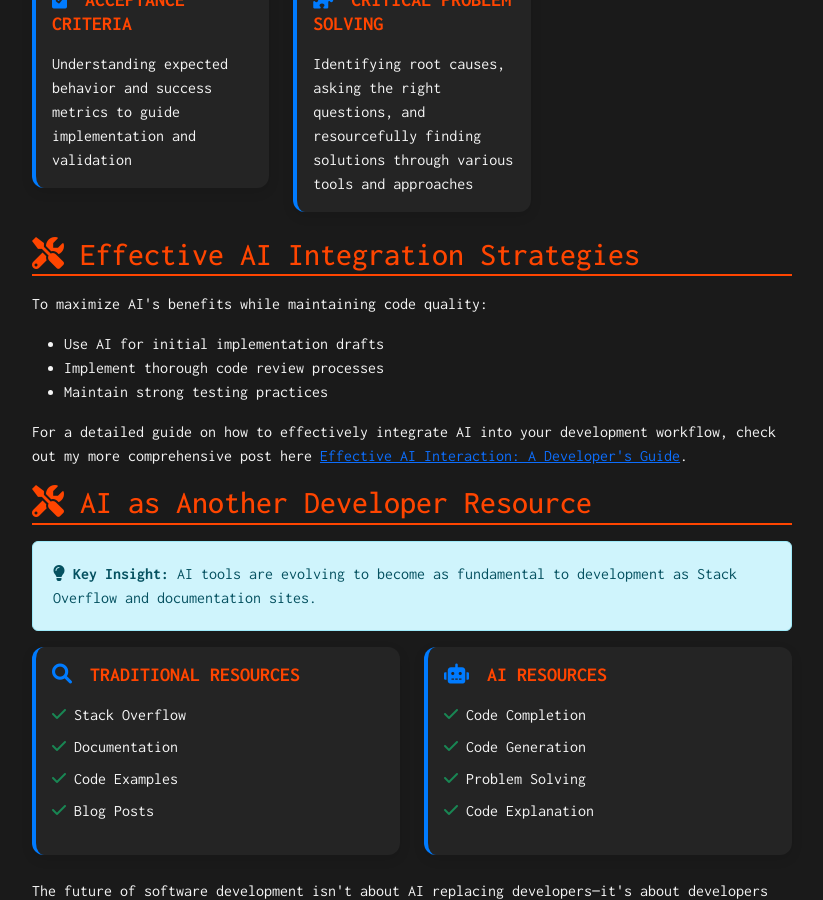
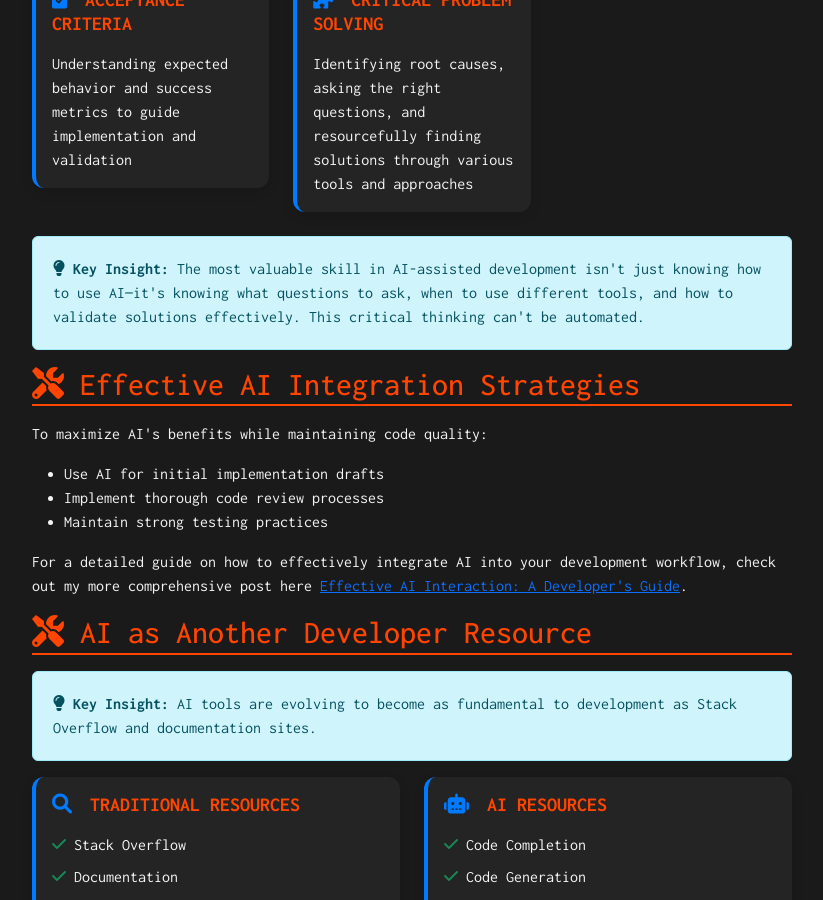
Before and after one commit to drmDev/drmDev.github.io, a Jekyll site: the page built from _posts/2025-02-22-reality-ai-software-dev.md, in a window 1280 px wide and 900 px high, scrolled down 1016 px. Shown: the whole window, without its empty margins (228-1051 px from the left). Built offline with Jekyll 4.4.1, drawn with Linux system fonts in a browser that asks for light colours.

Commit message:
critical thinking section

```diff
--- a/_posts/2025-02-22-reality-ai-software-dev.md
+++ b/_posts/2025-02-22-reality-ai-software-dev.md
@@ -62,6 +62,11 @@ categories: development ai analysis
             </div>
         </div>
     </div>
+</div>
+
+<div class="alert alert-info" role="alert">
+    <i class="fas fa-lightbulb"></i> <strong>Key Insight:</strong>
+    The most valuable skill in AI-assisted development isn't just knowing how to use AI—it's knowing what questions to ask, when to use different tools, and how to validate solutions effectively. This critical thinking can't be automated.
 </div>
 
 <h2><i class="fas fa-tools"></i> Effective AI Integration Strategies</h2>
```
